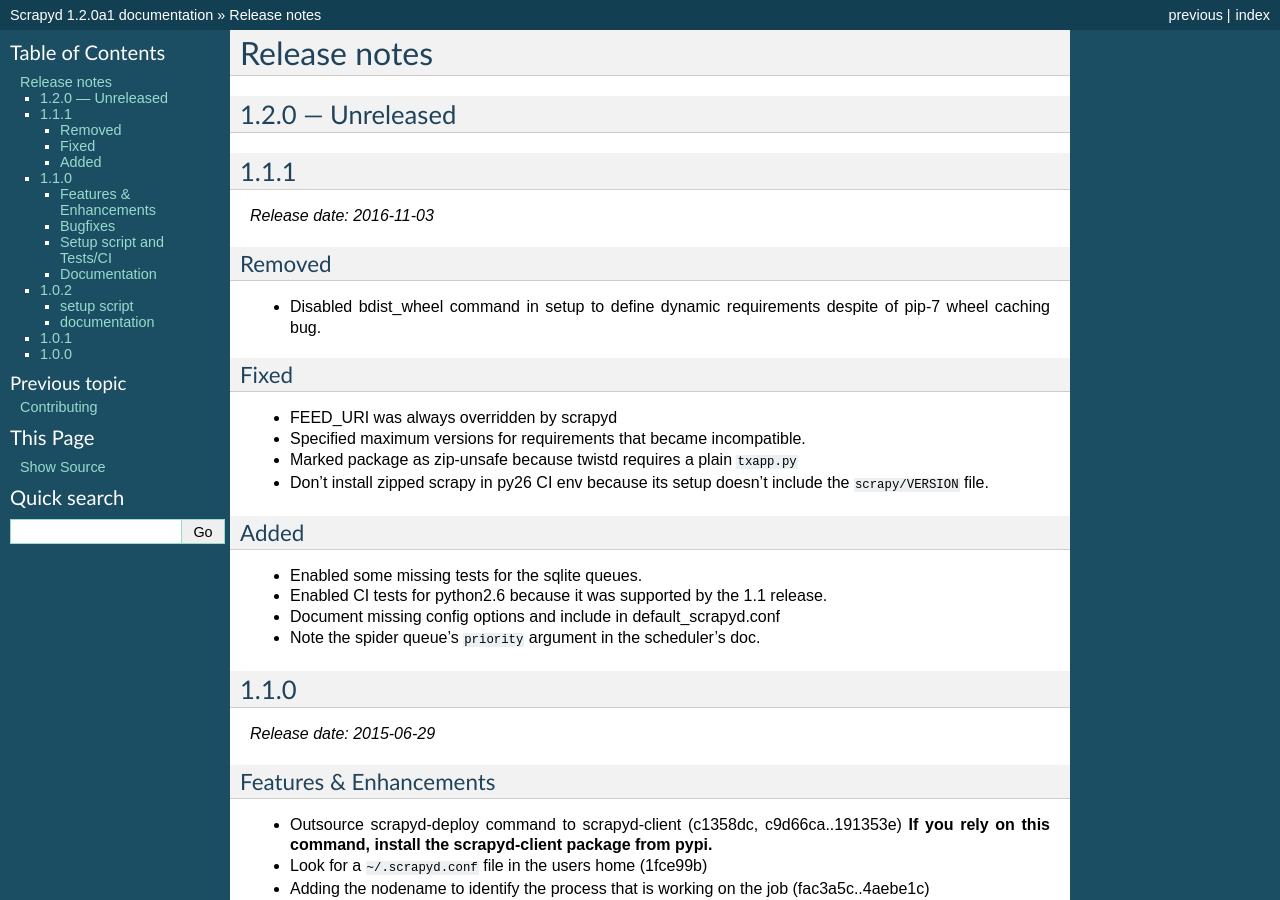
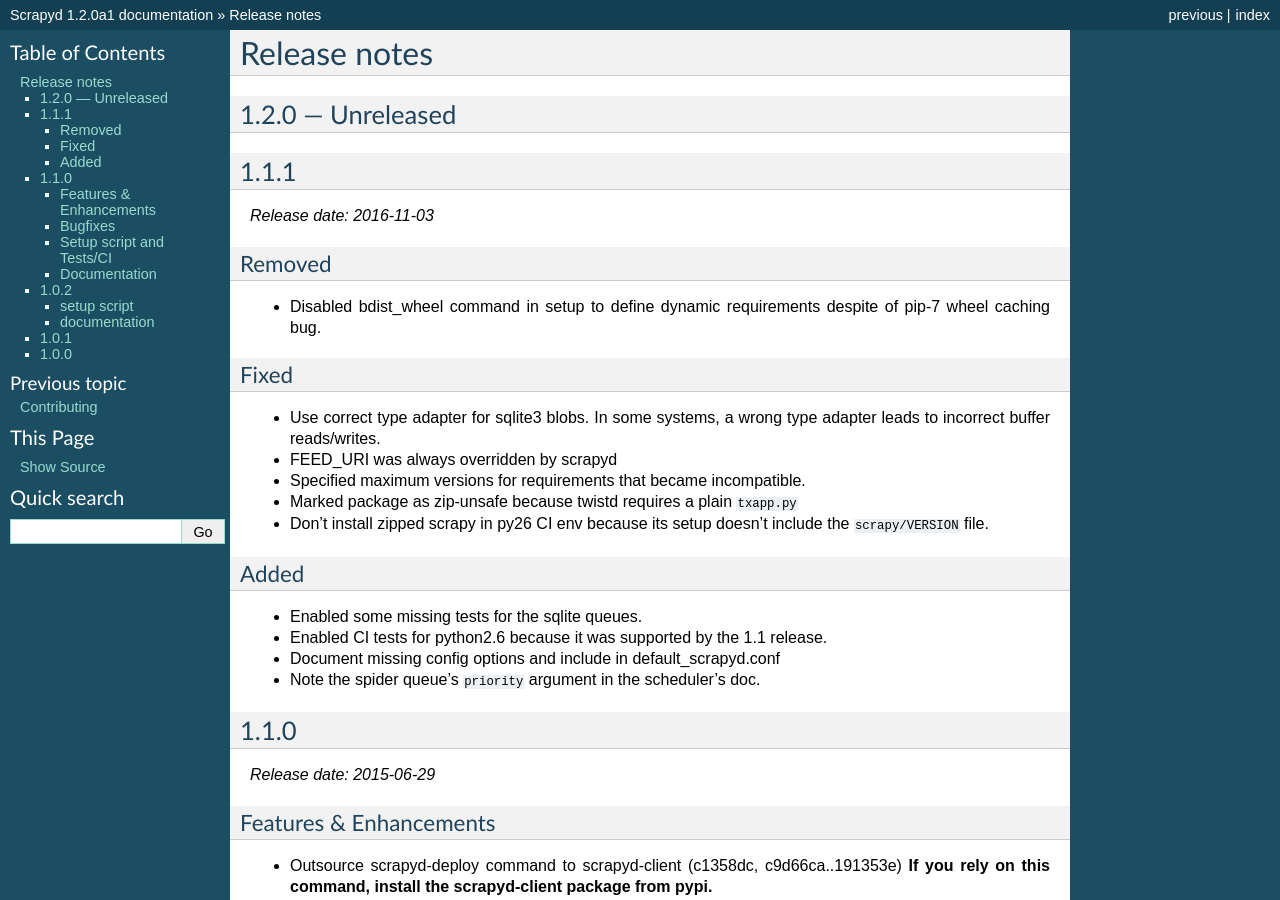
Before and after one commit to scrapy/scrapyd, a Sphinx documentation site: the page built from docs/news.rst, in a window 1280 px wide and 900 px high. Built offline with Sphinx 7.4.7, drawn with Linux system fonts in a browser that asks for light colours.

Commit message:
forgot to release note about sqlite3 blob adapter

```diff
--- a/docs/news.rst
+++ b/docs/news.rst
@@ -19,6 +19,8 @@
 Fixed
 ~~~~~
 
+- Use correct type adapter for sqlite3 blobs.
+  In some systems, a wrong type adapter leads to incorrect buffer reads/writes.
 - FEED_URI was always overridden by scrapyd
 - Specified maximum versions for requirements that became incompatible.
 - Marked package as zip-unsafe because twistd requires a plain ``txapp.py``
```
